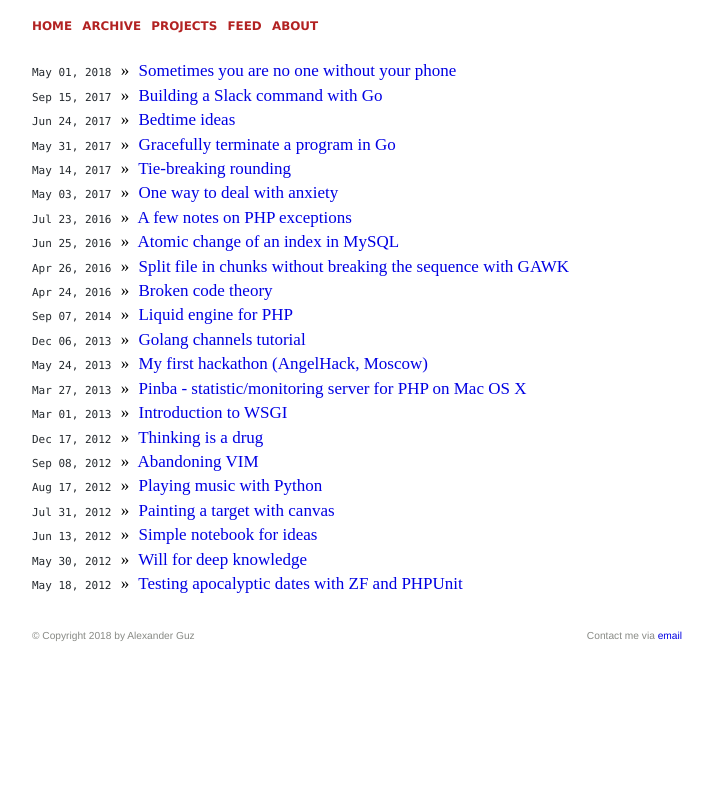
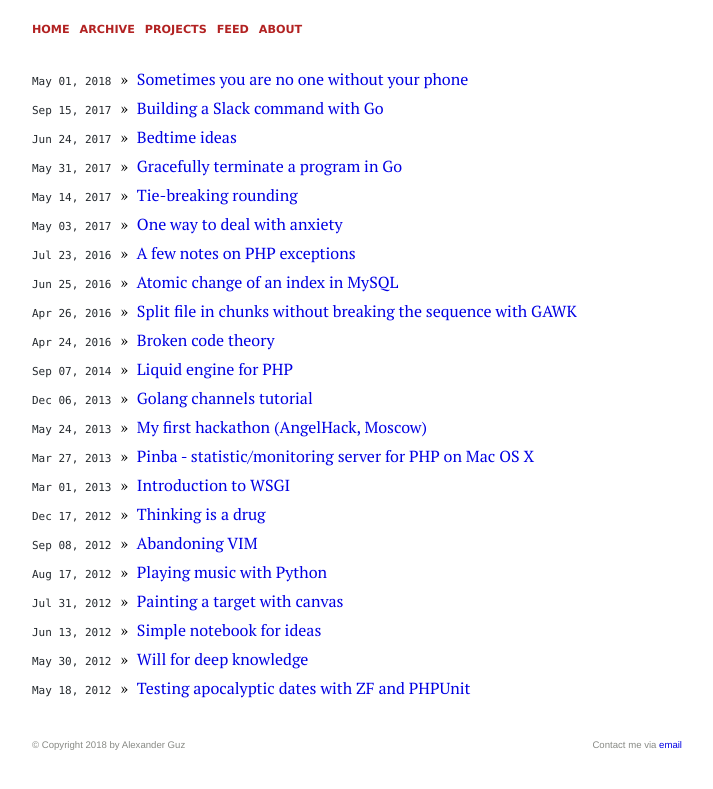
Before and after one commit to kalimatas/kalimatas.github.com, a Jekyll site: the page built from index.html, in a window 1280 px wide. Shown: the top 789 px of the page, without its empty margins (283-996 px from the left). Built offline with Jekyll 4.4.1, drawn with Linux system fonts in a browser that asks for light colours; the list of posts is cut into pages by our own code.

Commit message:
PT serif

```diff
--- a/static/css/style.css
+++ b/static/css/style.css
@@ -1,5 +1,6 @@
 /* general */
-body { font-family: "Times New Roman", serif; font-size: 17px; line-height: 1.2em; margin: 0; padding: 0; color: black; text-align: justify; }
+@import url('https://fonts.googleapis.com/css?family=PT+Serif:400,400i,700,700i&subset=cyrillic');
+body { font-family: "PT Serif", Georgia, serif; font-size: 16px; line-height: 24px; margin: 0; padding: 0; color: black; }
 
 /* links */
 a:link { text-decoration: none; }
```
